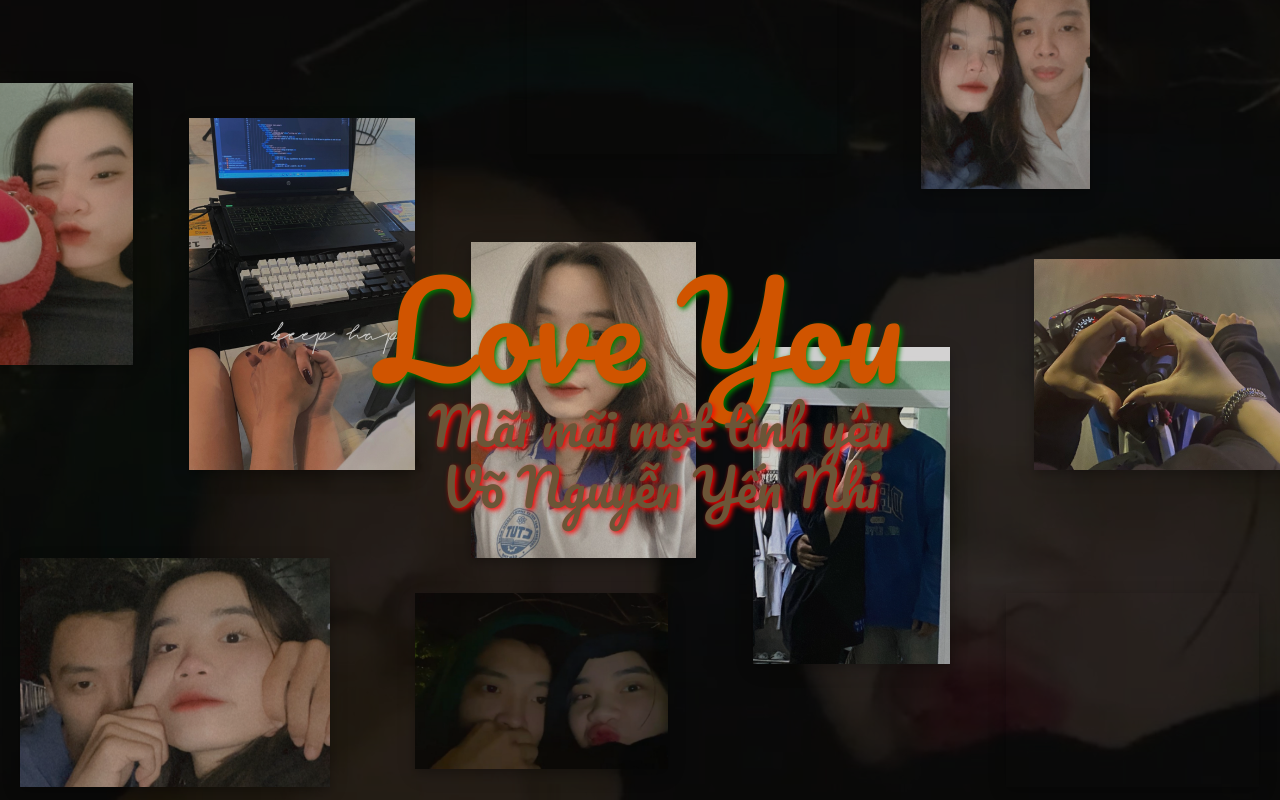
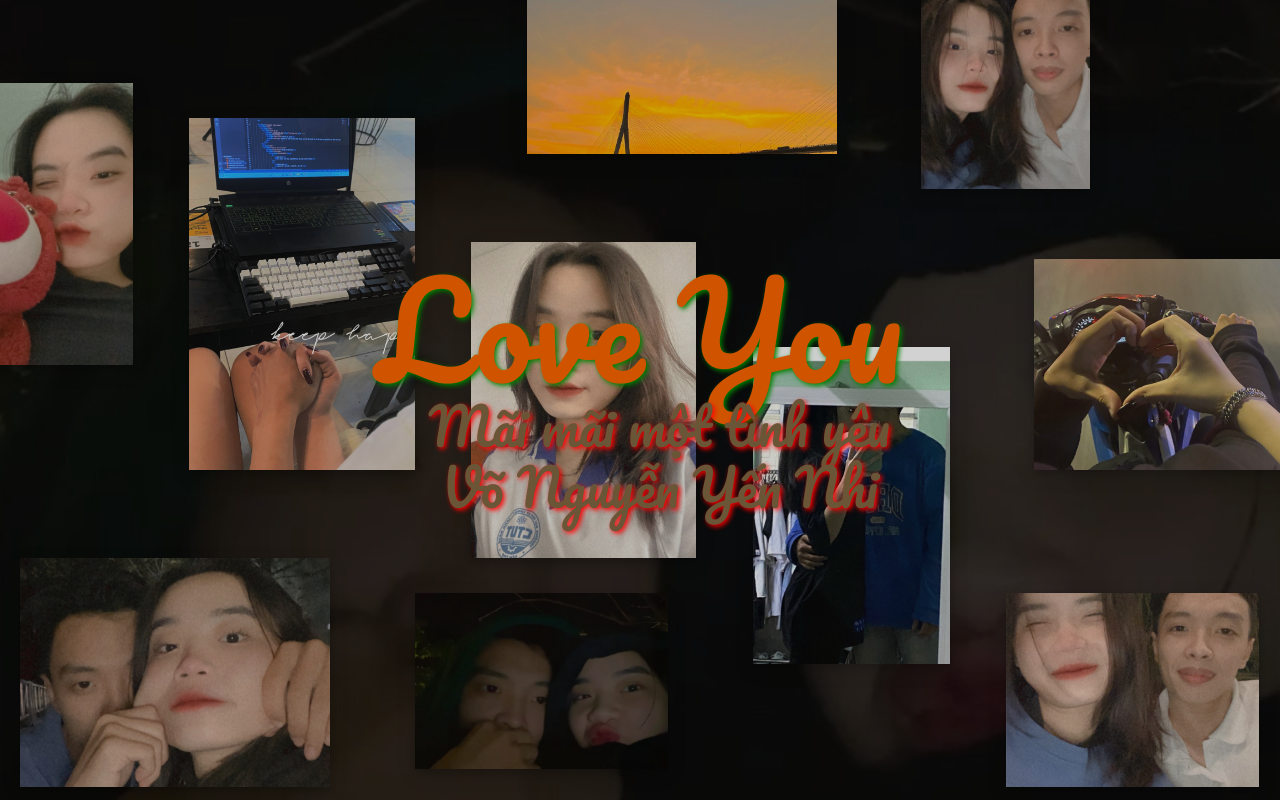
Before and after one commit to Phat2910/phatadonis.github.io, a plain HTML site: page vonguyenyennhi/index.html in a window 1280 px wide. Drawn offline with Linux system fonts and the light colour scheme; a web font is replaced by a local one.

Commit message:
Update index.html

```diff
--- a/vonguyenyennhi/index.html
+++ b/vonguyenyennhi/index.html
@@ -24,7 +24,7 @@ supportsCssVars() || alert("Please view this demo in a modern browser that suppo
 			</div>
 			<div class="content">
 				<div class="grid">
-					<div class="grid__item pos-2"><div class="grid__item-img" style="background-image:url(./img/img1.png);" class="hover" ></div></div>
+					<div class="grid__item pos-2"><div class="grid__item-img" style="background-image:url(./img/img1.jpg);" class="hover" ></div></div>
 					<div class="grid__item pos-3"><div class="grid__item-img" style="background-image:url(./img/img3.jpg);" class="hover"></div></div>
 					<div class="grid__item pos-4"><div class="grid__item-img" style="background-image:url(./img/img4.jpg);" class="hover"></div></div>
 					<div class="grid__item pos-1"><div class="grid__item-img" style="background-image:url(./img/img2.jpg);" class="hover"></div></div>
@@ -33,7 +33,7 @@ supportsCssVars() || alert("Please view this demo in a modern browser that suppo
 					<div class="grid__item pos-7"><div class="grid__item-img" style="background-image:url(./img/img7.jpg);" class="hover"></div></div>
 					<div class="grid__item pos-8"><div class="grid__item-img" style="background-image:url(./img/img8.jpg);" class="hover"></div></div>
 					<div class="grid__item pos-9"><div class="grid__item-img" style="background-image:url(./img/img9.jpg);" class="hover"></div></div>
-					<div class="grid__item pos-10"><div class="grid__item-img" style="background-image:url(./img/img10.png);" class="hover"></div></div>
+					<div class="grid__item pos-10"><div class="grid__item-img" style="background-image:url(./img/img10.jpg);" class="hover"></div></div>
 				</div>
                 <h2 class="content__title no-select">
 					<span>Love You</span>
```
